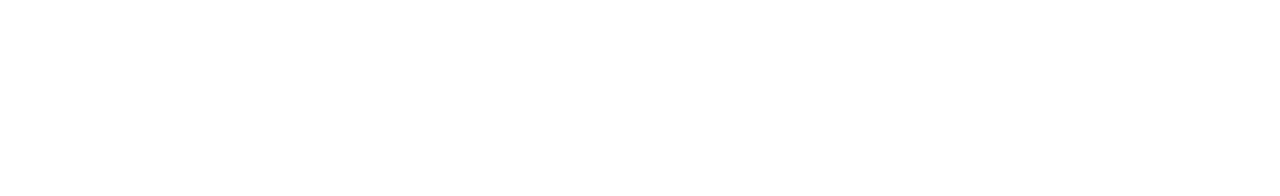
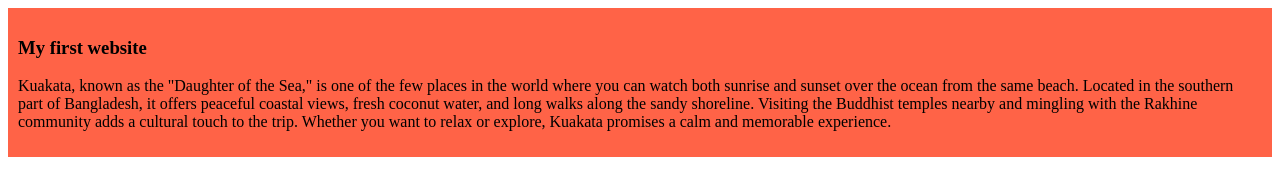
Before and after one commit to RejuanRaj97/My-simple-website, a plain HTML site: page index.html in a window 1280 px wide. Drawn offline with Linux system fonts and the light colour scheme.

Commit message:
My first blog

```diff
--- a/index.html
+++ b/index.html
@@ -4,8 +4,13 @@
     <meta charset="UTF-8">
     <meta name="viewport" content="width=device-width, initial-scale=1.0">
     <title>My simple Website</title>
+    <link rel="stylesheet" href="styles/blog.css">
 </head>
 <body>
+    <div>
+        <h3>My first website</h3>
+        <p>Kuakata, known as the "Daughter of the Sea," is one of the few places in the world where you can watch both sunrise and sunset over the ocean from the same beach. Located in the southern part of Bangladesh, it offers peaceful coastal views, fresh coconut water, and long walks along the sandy shoreline. Visiting the Buddhist temples nearby and mingling with the Rakhine community adds a cultural touch to the trip. Whether you want to relax or explore, Kuakata promises a calm and memorable experience.</p>
+    </div>
 
 </body>
 </html>
--- /dev/null
+++ b/styles/blog.css
@@ -0,0 +1,5 @@
+div{
+    background-color: tomato;
+    padding: 10px;
+    margin-bottom: 15px;
+}
```
